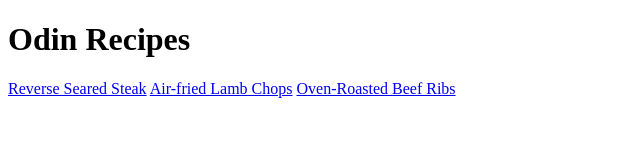
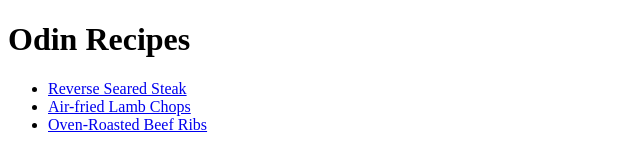
Before and after one commit to gardensazurescens/odin-recipes, a plain HTML site: page index.html in a window 1280 px wide. Shown: the whole page, without its empty margins (0-640 px from the left). Drawn offline with Linux system fonts and the light colour scheme.

Commit message:
format index links into unordered list

```diff
--- a/index.html
+++ b/index.html
@@ -7,8 +7,10 @@
 </head>
 <body>
     <h1>Odin Recipes</h1>
-    <a href="recipes/reverse-seared-steak.html">Reverse Seared Steak</a>
-    <a href="recipes/air-fried-lamb-chops.html">Air-fried Lamb Chops</a>
-    <a href="recipes/roasted-beef-ribs.html">Oven-Roasted Beef Ribs</a>
+        <ul>
+            <li><a href="recipes/reverse-seared-steak.html">Reverse Seared Steak</a></li>
+            <li><a href="recipes/air-fried-lamb-chops.html">Air-fried Lamb Chops</a></li>
+            <li><a href="recipes/roasted-beef-ribs.html">Oven-Roasted Beef Ribs</a></li>
+        </ul>
 </body>
 </html>
```
